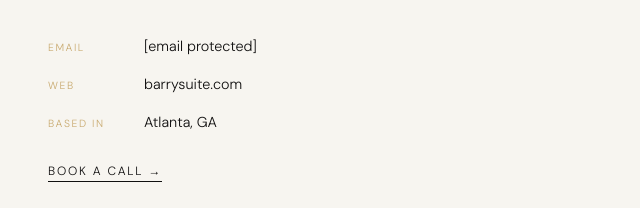
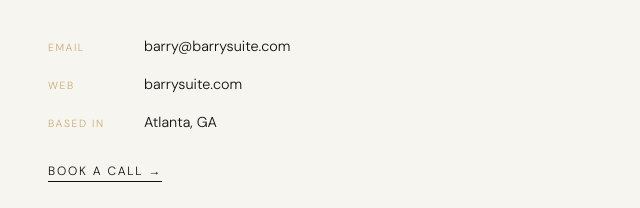
Before and after one commit to barryarchie-lgtm/barrysuite, a plain HTML site: page index.html in a window 1280 px wide. Shown: the part 4627-4835 px from the top of the page, 0-640 px from the left. Drawn offline with nearby package versions, Linux system fonts and the light colour scheme.

Commit message:
Update contact email and footer email link

```diff
--- a/index.html
+++ b/index.html
@@ -282,7 +282,7 @@
     <h2 class="contact-heading">Ready to build something worth remembering?</h2>
     <p class="contact-sub">Whether starting from scratch or ready for a refresh, reach out and let's explore what's possible.</p>
     <div class="contact-info">
-      <div class="contact-row"><span class="contact-key">Email</span><a class="contact-val" href="/cdn-cgi/l/email-protection#dfbdbeadada69fbdbeadada6acaab6abbaf1bcb0b2"><span class="__cf_email__" data-cfemail="a1c3c0d3d3d8e1c3c0d3d3d8d2d4c8d5c48fc2cecc">[email&#160;protected]</span></a></div>
+      <div class="contact-row"><span class="contact-key">Email</span><a class="contact-val" href="mailto:barry@barrysuite.com">barry@barrysuite.com</a></div>
       <div class="contact-row"><span class="contact-key">Web</span><a class="contact-val" href="https://barrysuite.com">barrysuite.com</a></div>
       <div class="contact-row"><span class="contact-key">Based In</span><span class="contact-val">Atlanta, GA</span></div>
     </div>
@@ -298,4 +298,4 @@
 
 <footer>
   <p class="footer-copy">© 2025 Barry Suite Branding. All rights reserved.</p>
-  <div class="footer-socials"><a href="/cdn-cgi/l/email-protection#482a293a3a31082a293a3a313b3d213c2d662b2725">Email</a><a href="https://linkedin.com/in/barryarchie" target="
+  <div class="footer-socials"><a href="mailto:barry@barrysuite.com">Email</a><a href="https://linkedin.com/in/barryarchie" target="
```
